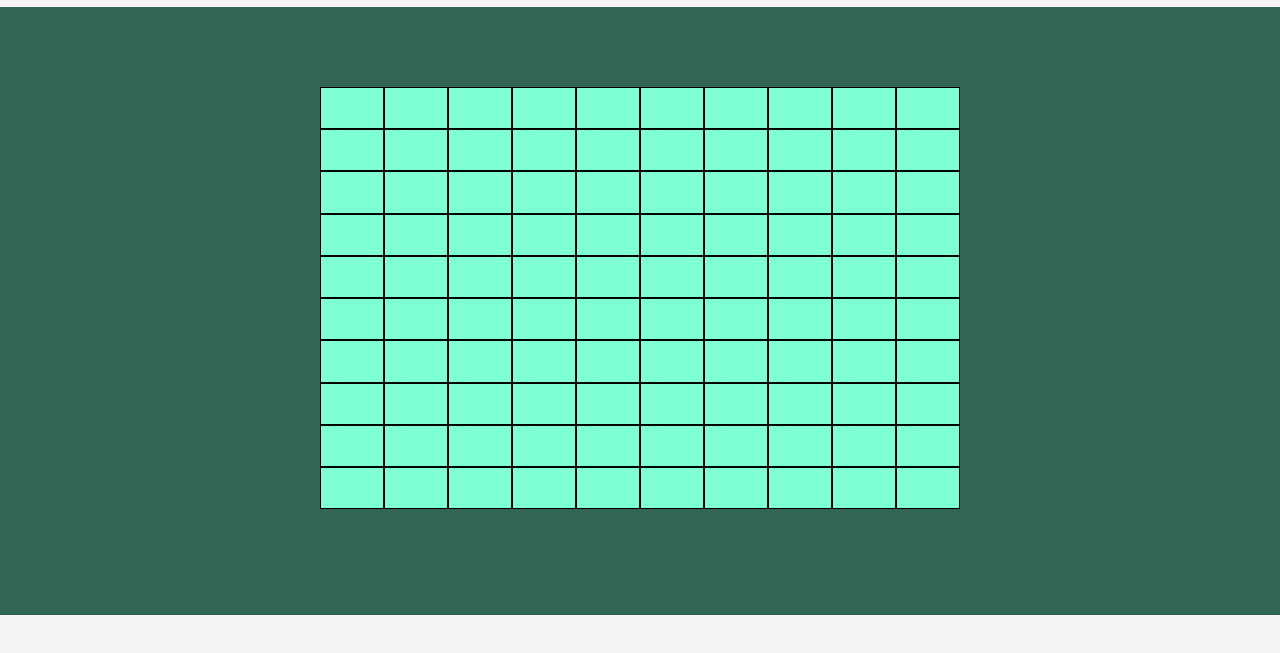
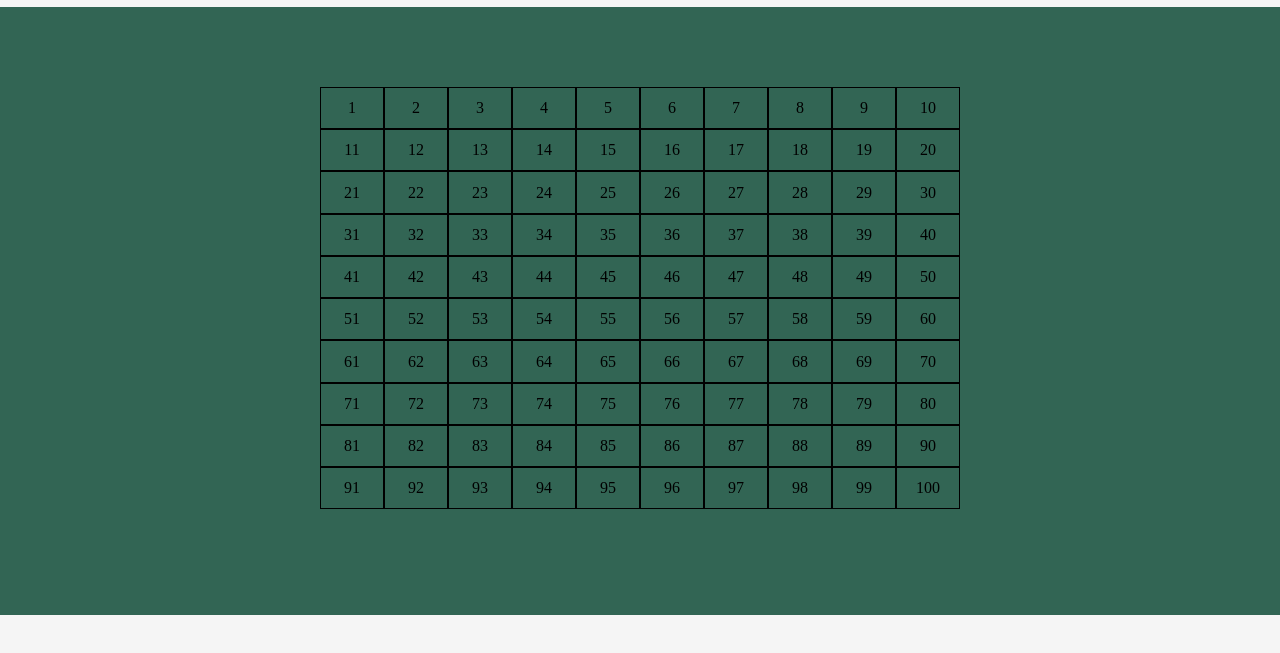
Before and after one commit to MicheleGiovagnoli/js-campominato-grid, a plain HTML site: page index.html in a window 1280 px wide. Both pictures are taken after a click on the button "avanti". Shown: the part 89-742 px from the top of the page. Drawn offline with Linux system fonts and the light colour scheme.

Commit message:
Le caselle se cliccate si colorano di azzurro e stampano il numero nella console

```diff
--- a/css/style.css
+++ b/css/style.css
@@ -57,12 +57,18 @@
             display: flex;
             flex-wrap: wrap;
          }
-            .box{
+            #griglia .box{
                 width:calc(100% / 10);
                 height: calc(100% / 10);
                 border: solid 1px black;
-                background-color: rgb(127, 255, 212);
+                display: flex;
+                justify-content: center;
+                align-items: center;
              }
+             .click{
+                background-color: rgb(0, 195, 255);
+              }
+
 
  footer{
     width: 100%;
--- a/js/main.js
+++ b/js/main.js
@@ -9,20 +9,27 @@ domBtn.addEventListener('click',
     function(){
         const domGriglia = document.getElementById('griglia');
 
-
         for( let i = 0; i < 100; i++) {
 
-            const box = newBox();
+            const box = newBox(i+1);
             domGriglia.append(box);
 
+            box.addEventListener('click',
+               function(){
+                this.classList.toggle('click');
+                console.log(box.innerHTML);
+               }
+
+            );
         }
 
     }
 );
 
 
-function newBox(){
+function newBox(numero){
     const box = document.createElement('div');
     box.classList.add('box');
+    box.innerHTML = numero;
     return box;
 }
```
